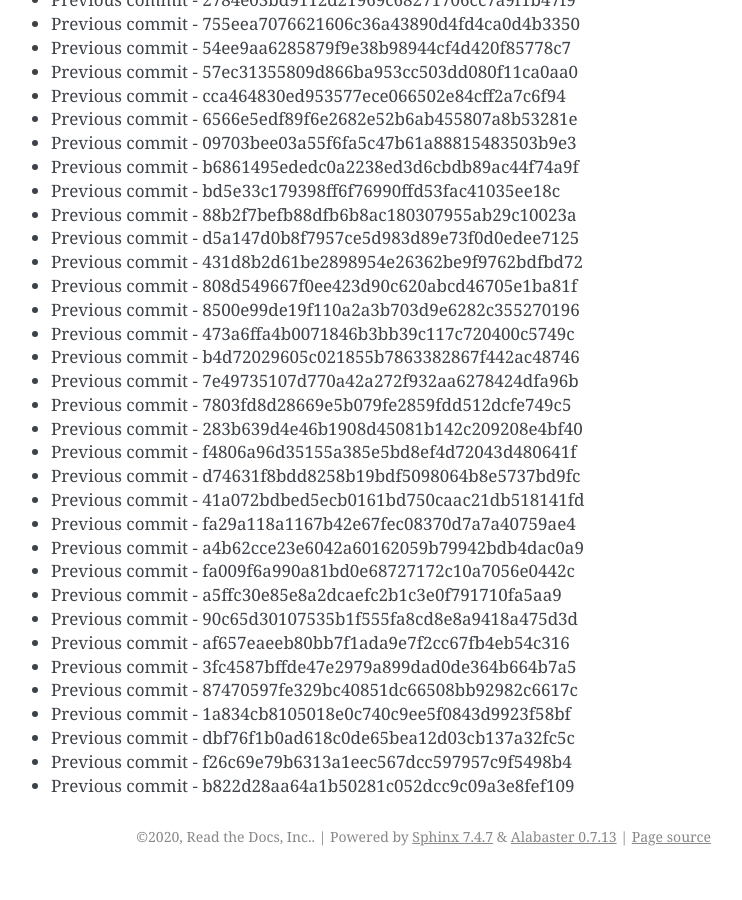
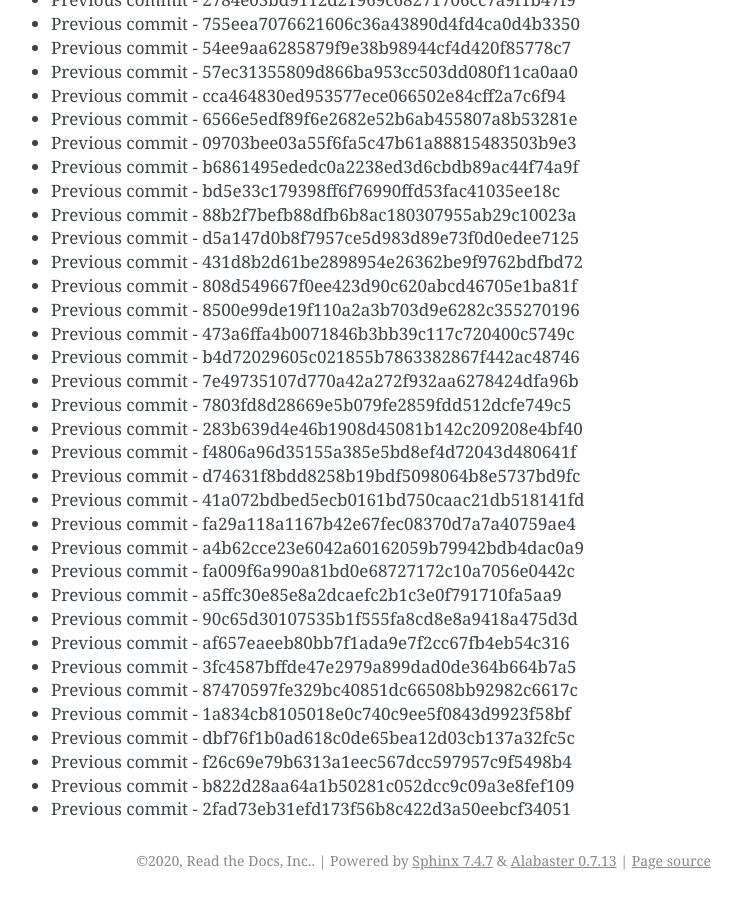
Before and after one commit to readthedocs/rtd-git-stresstest, a Sphinx documentation site: the page built from docs/updates.rst, in a window 1280 px wide and 900 px high, scrolled down 5129 px. Shown: the whole window, without its empty margins (399-1141 px from the left). Built offline with Sphinx 7.4.7, drawn with Linux system fonts in a browser that asks for light colours; before the commit the page ends 6005 px from its top, so only the background shows below that.

Commit message:
Generating commit from previous: 2fad73eb31efd173f56b8c422d3a50eebcf34051

```diff
--- a/docs/updates.rst
+++ b/docs/updates.rst
@@ -247,3 +247,4 @@ It can be tested for any performance characteristics.
 * Previous commit - dbf76f1b0ad618c0de65bea12d03cb137a32fc5c
 * Previous commit - f26c69e79b6313a1eec567dcc597957c9f5498b4
 * Previous commit - b822d28aa64a1b50281c052dcc9c09a3e8fef109
+* Previous commit - 2fad73eb31efd173f56b8c422d3a50eebcf34051
```
